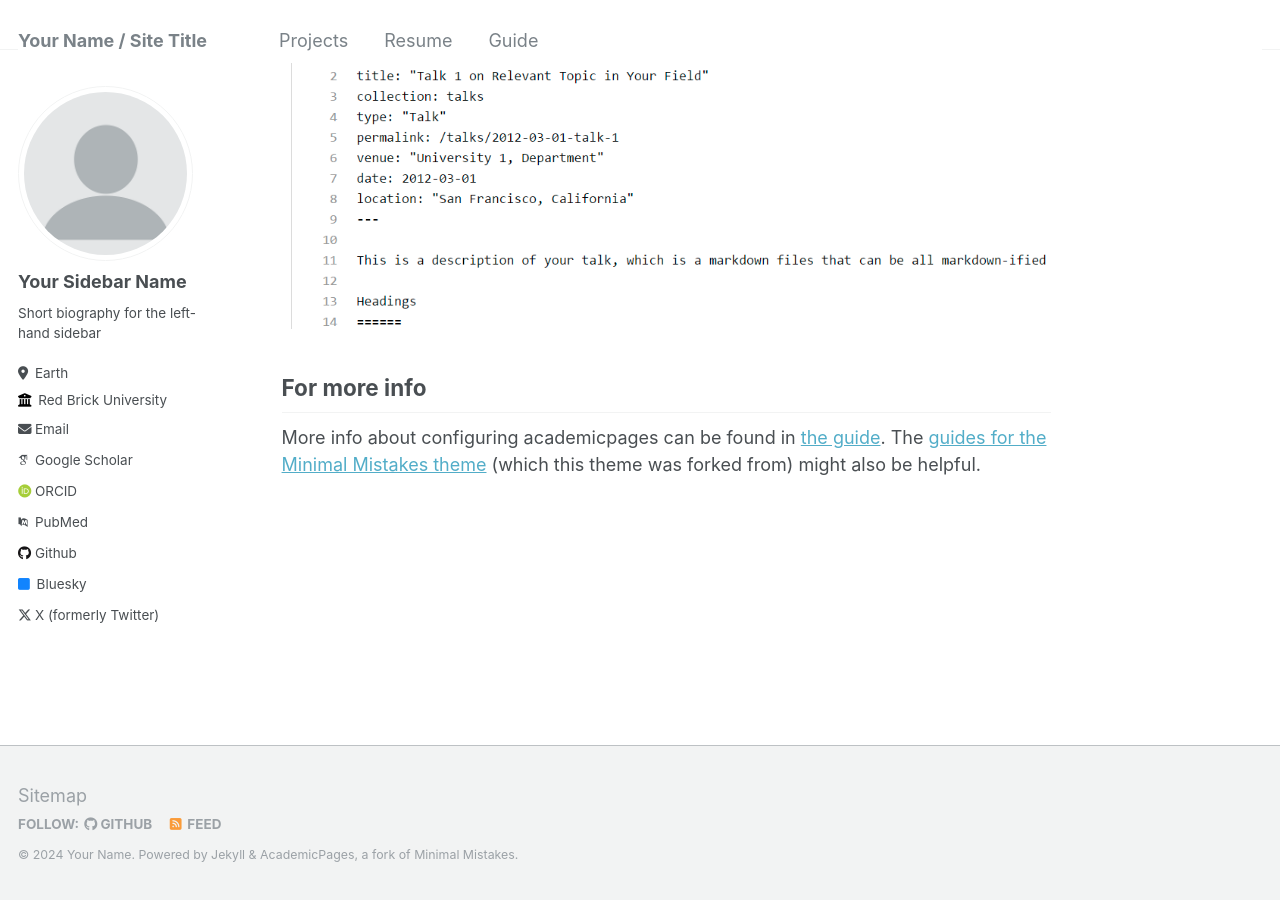
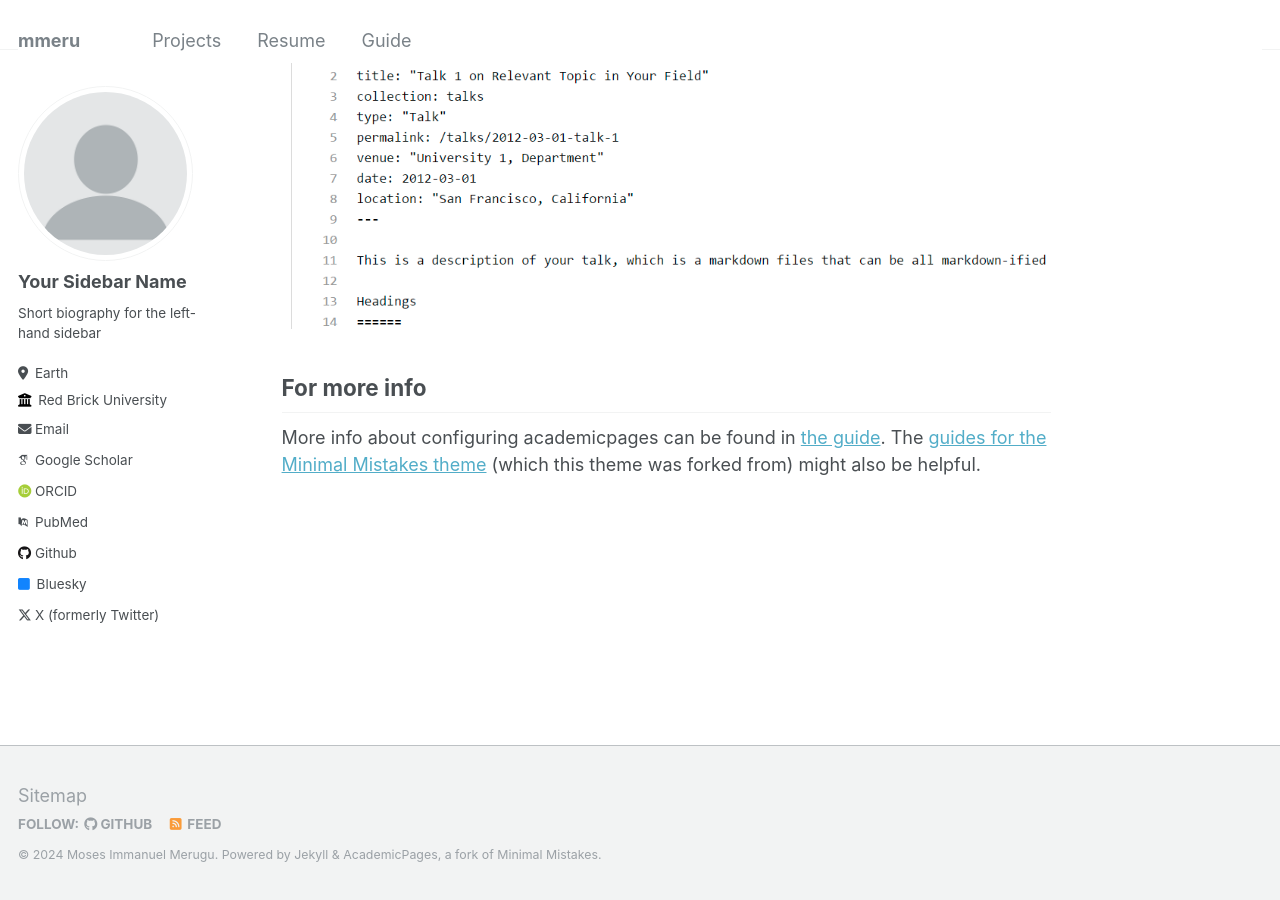
Before and after one commit to mmeru/mmeru.github.io, a Jekyll site: the page built from _pages/about.md, in a window 1280 px wide and 900 px high, scrolled down 2640 px. Built offline with Jekyll 4.4.1, drawn with Linux system fonts in a browser that asks for light colours; some web fonts are replaced.

Commit message:
Update _config.yml

```diff
--- a/_config.yml
+++ b/_config.yml
@@ -8,11 +8,11 @@
 
 # Basic Site Settings
 locale                   : "en-US"
-title                    : "Your Name / Site Title"
+title                    : "mmeru"
 title_separator          : "-"
-name                     : &name "Your Name"
-description              : &description "personal description"
-url                      : https://academicpages.github.io # the base hostname & protocol for your site e.g. "https://mmistakes.github.io"
+name                     : &name "Moses Immanuel Merugu"
+description              : &description "Recent graduate of Computer Science"
+url                      : https://mmeru.github.io # the base hostname & protocol for your site e.g. "https://mmistakes.github.io"
 baseurl                  : "" # the subpath of your site, e.g. "/blog"
 repository               : "academicpages/academicpages.github.io"
 
```
